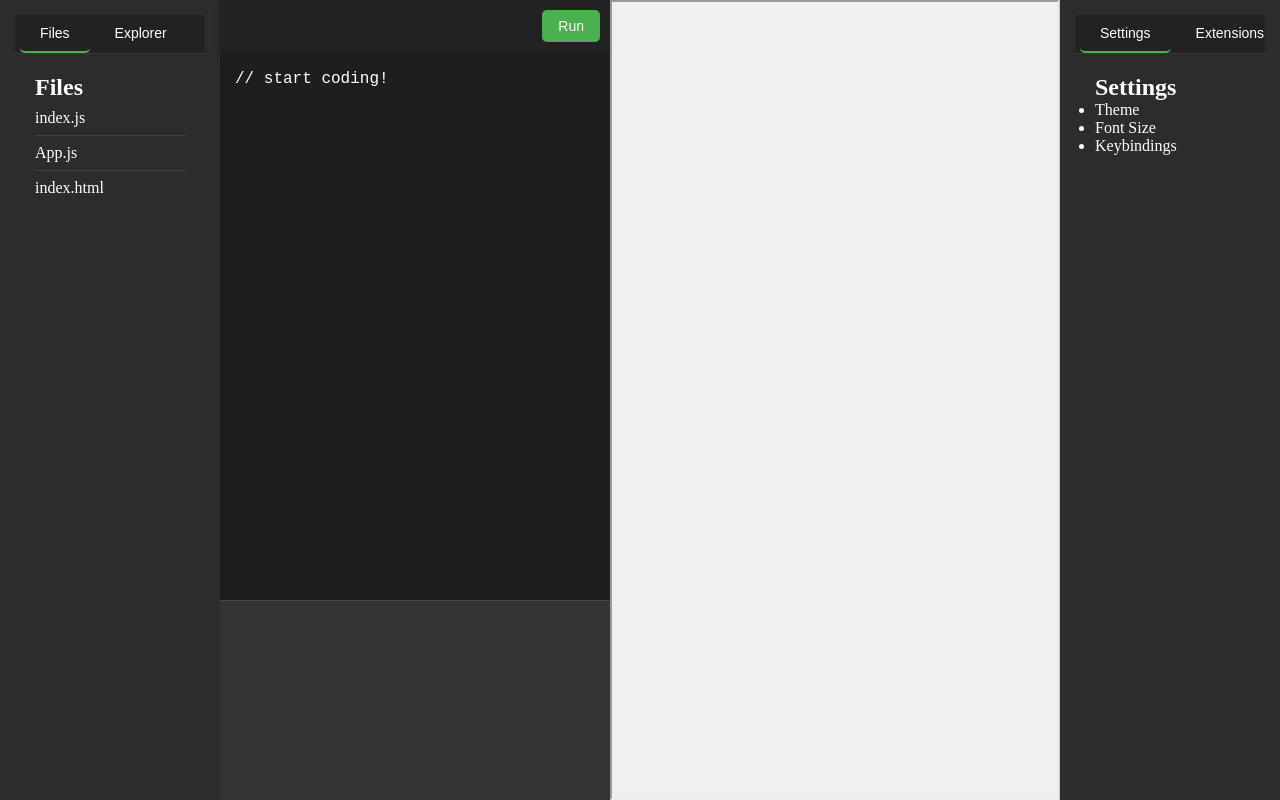
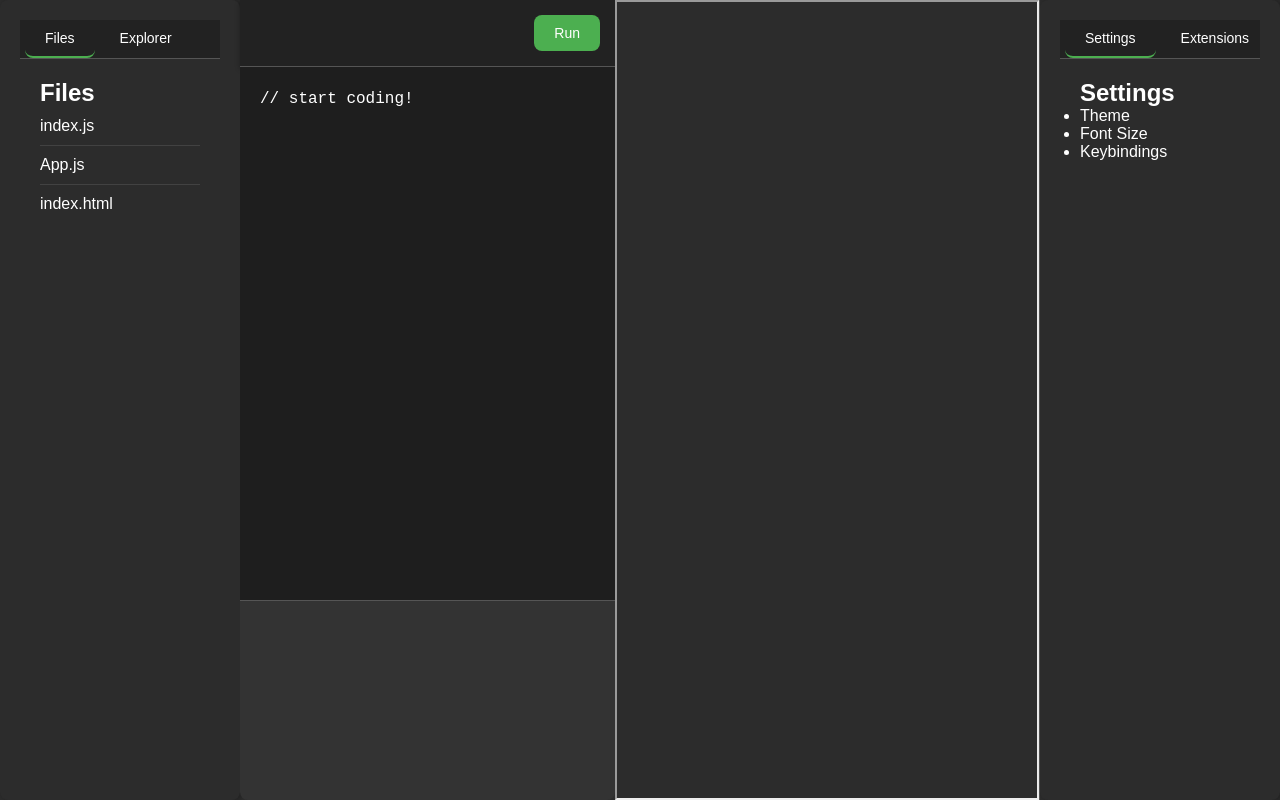
Before and after one commit to sh-navid/NabotStudio, a React (Create React App) app: page / in a window 1280 px wide. Built offline with nearby package versions, Linux system fonts and the light colour scheme.

Commit message:
[Enhancement] Improved style

```diff
--- a/src/App.css
+++ b/src/App.css
@@ -1,4 +1,3 @@
-/**/
 :root {
   --primary-color: #4CAF50;
   --secondary-color: #3e8e41;
@@ -7,28 +6,40 @@
   --text-light: #fff;
   --text-dark: #000;
   --accent-color: #f0f0f0;
-  --border-color: #ccc;
+  --border-color: #555; /*  A bit darker */
+  --box-shadow-color: rgba(0, 0, 0, 0.3); /*  Slightly stronger shadow */
+  --border-radius: 8px; /*  Rounded corners for softer look */
+}
+
+body {
+  font-family: sans-serif;
+  color: var(--text-light);
+  background-color: var(--background-dark);
 }
 
 .ide {
   display: flex;
   height: 100vh;
+  overflow: hidden; /*  Prevent scrollbars */
 }
 
 /* Sidebar Styles */
 .sidebar,
 .right-menu {
-  width: 220px;
+  width: 240px; /*  Slightly wider */
   background-color: var(--background-dark);
   color: var(--text-light);
-  padding: 15px;
-  box-shadow: 2px 0 5px rgba(0, 0, 0, 0.2);
+  padding: 20px; /*  More padding */
+  box-shadow: 2px 0 5px var(--box-shadow-color);
+  border-radius: var(--border-radius);
 }
 
 .sidebar h3,
 .right-menu h3 {
-  margin-bottom: 10px;
+  margin-bottom: 15px; /*  More space below heading */
   color: var(--accent-color);
+  text-transform: uppercase; /*  All caps for headings */
+  font-size: 1em;
 }
 
 .sidebar ul {
@@ -37,7 +48,7 @@
 }
 
 .sidebar li {
-  padding: 8px 0;
+  padding: 10px 0; /*  More padding */
   border-bottom: 1px solid rgba(255, 255, 255, 0.1);
 }
 
@@ -49,11 +60,15 @@
   color: var(--text-light);
   text-decoration: none;
   display: block;
-  transition: color 0.3s;
+  transition: color 0.3s, padding-left 0.3s; /*  Smooth transition for hover */
+  padding: 8px; /*  Add some padding */
+  border-radius: 5px; /*  Rounded corners for links */
 }
 
 .sidebar a:hover {
   color: var(--primary-color);
+  padding-left: 15px; /*  Slightly push to the right when hovering */
+  background-color: rgba(255, 255, 255, 0.05); /*  Subtle background on hover */
 }
 
 /* Editor Styles */
@@ -66,9 +81,10 @@
 .toolbar {
   background-color: #222;
   color: var(--text-light);
-  padding: 10px;
+  padding: 15px; /*  More padding */
   text-align: right;
-  box-shadow: 0 2px 5px rgba(0, 0, 0, 0.2);
+  box-shadow: 0 2px 5px var(--box-shadow-color);
+  border-bottom: 1px solid var(--border-color); /* Keep a subtle border */
 }
 
 .editor {
@@ -76,7 +92,7 @@
   background-color: var(--background-editor);
   color: var(--text-light);
   font-family: 'Courier New', monospace;
-  padding: 15px;
+  padding: 20px; /*  More padding */
   border: none;
   resize: none;
   outline: none;
@@ -92,7 +108,9 @@
   height: 200px;
   overflow: auto;
   font-family: monospace;
-  border-top: 1px solid rgba(255, 255, 255, 0.1);
+  border-top: 1px solid var(--border-color);
+  border-bottom-left-radius: var(--border-radius);
+  border-bottom-right-radius: var(--border-radius);
 }
 
 /* Button Styles */
@@ -100,19 +118,23 @@ button {
   background-color: var(--primary-color);
   border: none;
   color: var(--text-light);
-  padding: 8px 16px;
+  padding: 10px 20px; /*  Adjust padding */
   text-align: center;
   text-decoration: none;
   display: inline-block;
   font-size: 14px;
   cursor: pointer;
-  border-radius: 5px;
+  border-radius: var(--border-radius);
   margin-left: 5px;
-  transition: background-color 0.3s;
+  transition: background-color 0.3s, transform 0.3s; /*  Add transform for a "press" effect */
 }
 
 button:hover {
   background-color: var(--secondary-color);
+}
+
+button:active {
+  transform: translateY(1px); /*  Slightly move down when active */
 }
 
 /* Preview Styles */
@@ -128,7 +150,7 @@ button:hover {
 .tabs {
   display: flex;
   background-color: #222;
-  border-bottom: 1px solid rgba(255, 255, 255, 0.1);
+  border-bottom: 1px solid var(--border-color);
 }
 
 .tab {
```
